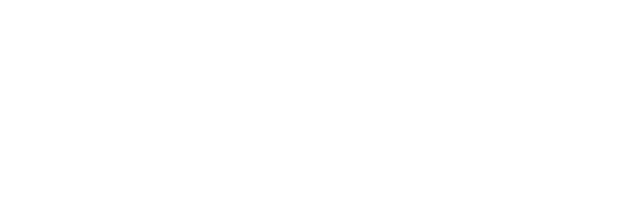
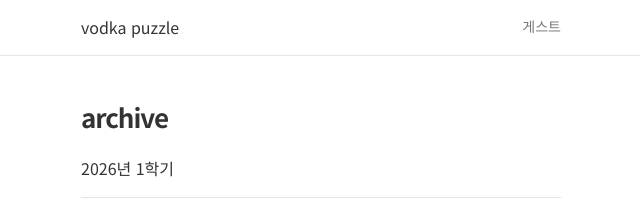
Before and after one commit to xivnick/vodka-puzzle, an Astro site: page /puzzle/archive in a window 1280 px wide. Before the commit this address had no page. Shown: the whole page, without its empty margins (319-959 px from the left). Built offline with nearby package versions, Linux system fonts and the light colour scheme; Astro itself is replaced by a stand-in of ours.

Commit message:
Restore site title and move archive navigation to footer

```diff
--- /dev/null
+++ b/src/components/ArchiveLink.astro
@@ -0,0 +1,7 @@
+<footer><a href="/puzzle/archive/">archive</a></footer>
+<style>
+footer{padding:24px 20px;text-align:center}
+a{color:#888;font-size:14px;text-decoration:none}
+a:hover{text-decoration:underline}
+a:focus-visible{outline:2px solid #4a6fa5;outline-offset:3px}
+</style>
--- a/src/components/Header.astro
+++ b/src/components/Header.astro
@@ -1,8 +1,5 @@
----
-import season from '../data/season.json';
----
 <header class="site-header">
-  <a class="header-back" href="/puzzle/">보드카 퍼즐</a>
-  <nav aria-label="주 메뉴"><a href="/puzzle/archive/2026-1/">지난 학기</a><a id="nicknameLink" class="header-nick-link" href="/puzzle/nickname/">게스트</a></nav>
+  <a class="header-back" href="/puzzle/">vodka puzzle</a>
+  <nav aria-label="주 메뉴"><a id="nicknameLink" class="header-nick-link" href="/puzzle/nickname/">게스트</a></nav>
 </header>
 <style>nav{display:flex;gap:20px;align-items:center}nav a{font-size:14px;color:#777;text-decoration:none}.header-back{font-size:16px;color:#333}.site-header{height:56px}</style>
--- a/src/layouts/SiteLayout.astro
+++ b/src/layouts/SiteLayout.astro
@@ -1,13 +1,13 @@
 ---
 import Header from '../components/Header.astro';
 import season from '../data/season.json';
-const { title = '퍼즐', description = '보드카 퍼즐 모임', legacy = false } = Astro.props;
+const { title = 'vodka puzzle', description = 'vodka puzzle', legacy = false } = Astro.props;
 ---
 <!doctype html>
 <html lang="ko" data-season={season.id}>
 <head>
 <meta charset="UTF-8" /><meta name="viewport" content="width=device-width, initial-scale=1" />
-<title>{title} · 보드카</title><meta name="description" content={description} />
+<title>{title === 'vodka puzzle' ? title : `${title} · vodka puzzle`}</title><meta name="description" content={description} />
 <meta property="og:title" content={title} /><meta property="og:description" content={description} /><meta property="og:type" content="website" /><meta property="og:url" content={new URL(Astro.url.pathname, Astro.site)} />
 <link rel="stylesheet" href="/puzzle/css/common.css?v=27" />
 <link href="https://fonts.googleapis.com/css2?family=Noto+Sans+KR:wght@400;500;700&display=swap" rel="stylesheet" />
@@ -18,5 +18,6 @@ const { title = '퍼즐', description = '보드카 퍼즐 모임', legacy = fals
 </html>
 <style is:global>
 body{font-family:'Noto Sans KR',sans-serif;background:white;color:#333;font-size:16px;line-height:1.65;min-height:100vh}
+body:not(.legacy){display:flex;flex-direction:column}body:not(.legacy)>main.page{width:100%;flex:1}
 main.page{max-width:520px;margin:40px auto;padding:0 20px}h1{font-size:26px;letter-spacing:-.04em}h2{font-size:18px;margin:32px 0 12px}.season{color:#888;font-size:14px;margin-bottom:6px}.muted{color:#888}.empty{padding:32px 0;border-top:1px solid #e8e5df;border-bottom:1px solid #e8e5df;margin:24px 0}.links{display:flex;gap:18px;margin-top:16px;flex-wrap:wrap}.links a{color:#4a6fa5;font-size:14px}a{color:#4a6fa5}.legacy{display:flex;flex-direction:column;align-items:center}.legacy>.site-header{width:100%}button,input{font:inherit}button{cursor:pointer}.list{list-style:none}.list a{display:flex;justify-content:space-between;padding:16px 0;border-bottom:1px solid #e8e5df;text-decoration:none;color:#333}.tag{color:#888;font-size:14px}.site-header a:focus-visible,button:focus-visible{outline:2px solid #4a6fa5;outline-offset:3px}
 </style>
--- /dev/null
+++ b/src/pages/archive/index.astro
@@ -0,0 +1,11 @@
+---
+import SiteLayout from '../../layouts/SiteLayout.astro';
+const snapshots = import.meta.glob('../../../public/archive/*/snapshot.json', { eager: true, import: 'default' });
+const semesters = Object.values(snapshots).sort((a, b) => b.season.localeCompare(a.season));
+---
+<SiteLayout title="archive"><main class="page"><h1>archive</h1>
+<ul class="list">{semesters.map(({season}) => {
+  const [year, term] = season.split('-');
+  return <li><a href={`/puzzle/archive/${season}/`}>{year}년 {term}학기</a></li>;
+})}</ul>
+</main></SiteLayout>
--- a/src/pages/index.astro
+++ b/src/pages/index.astro
@@ -2,13 +2,15 @@
 import SiteLayout from '../layouts/SiteLayout.astro';
 import puzzles from '../data/puzzles.json';
 import season from '../data/season.json';
+import ArchiveLink from '../components/ArchiveLink.astro';
 const visible = puzzles.filter(p => p.season === season.id && new Date(p.publishedAt) <= new Date()).sort((a,b) => b.publishedAt.localeCompare(a.publishedAt));
 ---
 <SiteLayout><main class="page"><p class="season">{season.label}</p><h1>퍼즐</h1>
-{visible.length ? <ul class="list">{visible.map(p => <li><a href={p.href} data-puzzle-id={p.id}><span class="title">{p.title}</span><span class="tag">{p.type}</span></a></li>)}</ul> : <div class="empty"><p>이번 학기의 첫 문제를 기다리고 있어요.</p><p class="muted">그동안 연습 문제나 지난 학기 문제를 풀어 보세요.</p></div>}
-<div class="links"><a href="/puzzle/practice/">연습 스도쿠</a><a href="/puzzle/archive/2026-1/">2026년 1학기 아카이브</a></div>
+{visible.length ? <ul class="list">{visible.map(p => <li><a href={p.href} data-puzzle-id={p.id}><span class="title">{p.title}</span><span class="tag">{p.type}</span></a></li>)}</ul> : null}
+<div class="links"><a href="/puzzle/practice/">연습 스도쿠</a></div>
 <h2>이번 학기 순위</h2><div id="semesterRank" aria-live="polite">불러오는 중…</div>
 </main>
+<ArchiveLink />
 <script is:inline>
 (async()=>{
  const el=document.getElementById('semesterRank');
```
